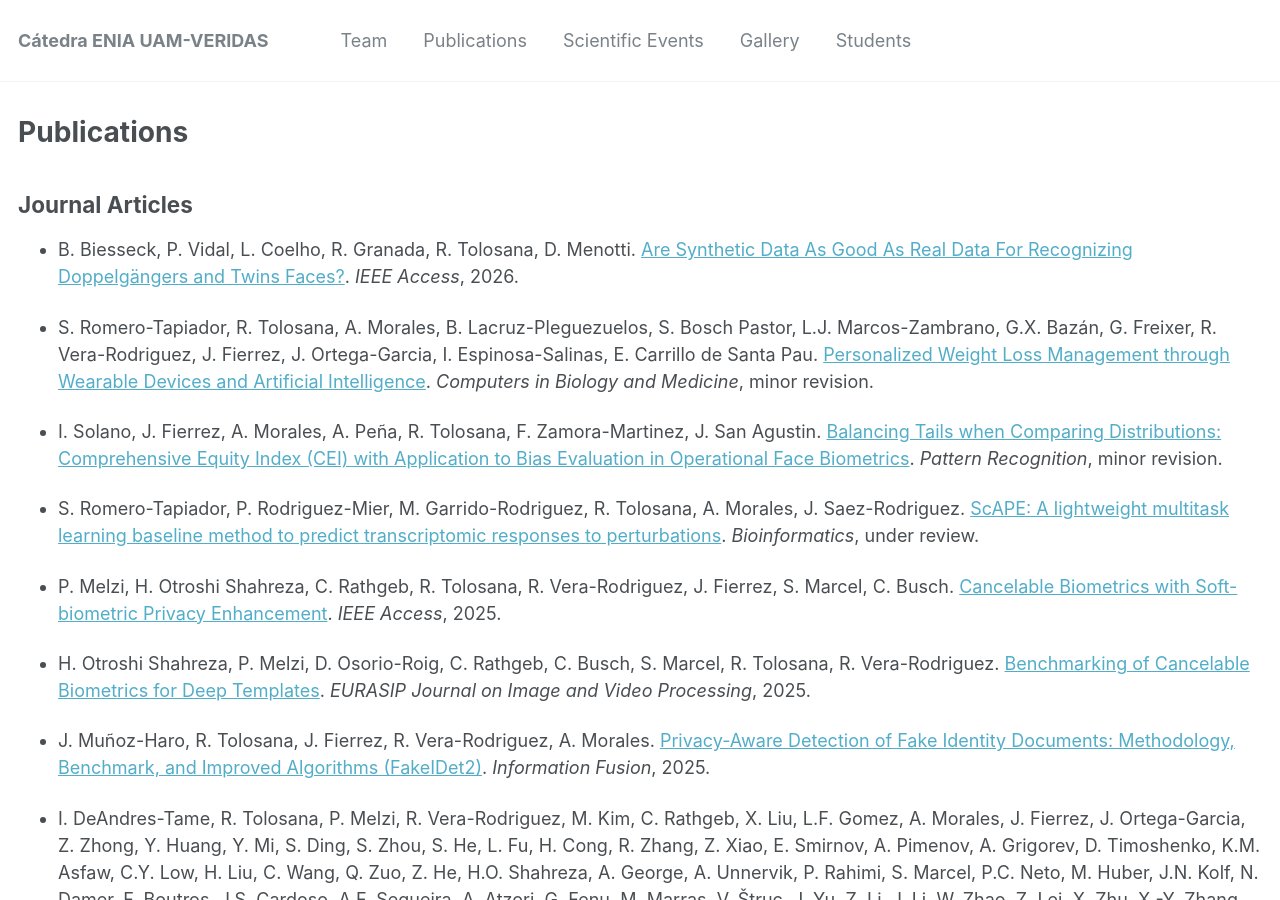
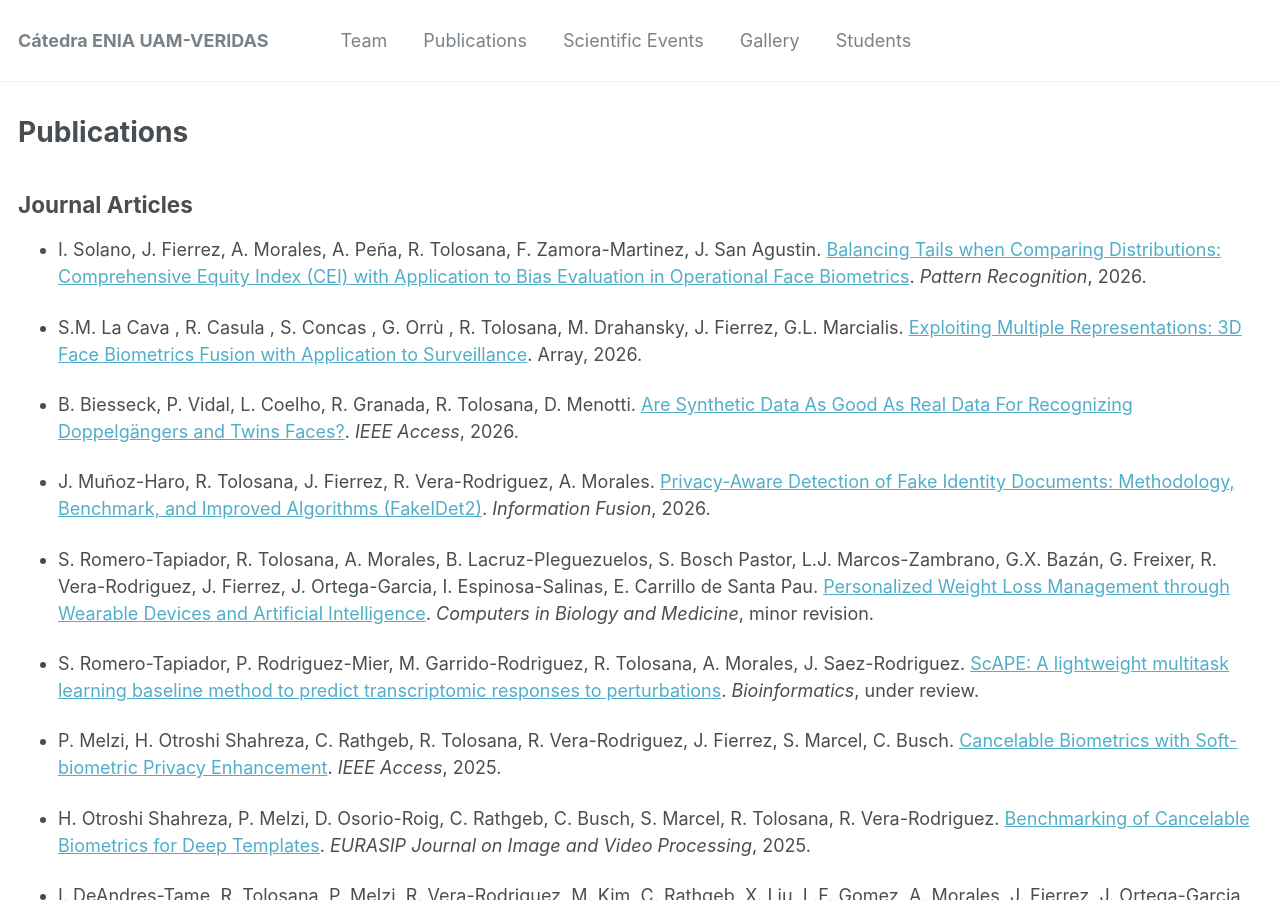
Before and after one commit to catedraeniauam/catedraeniauam.github.io, a Jekyll site: the page built from _pages/publications.md, in a window 1280 px wide and 900 px high. Built offline with Jekyll 4.4.1, drawn with Linux system fonts in a browser that asks for light colours; some of the changed text lies outside the part shown.

Commit message:
Acualizamos links de publicaciones, añadimos publicaciones y actualizamos informacion de publicaciones

```diff
--- a/_pages/publications.md
+++ b/_pages/publications.md
@@ -8,19 +8,21 @@ author_profile: true
 Journal Articles
 -----
 
+- I. Solano, J. Fierrez, A. Morales, A. Peña, R. Tolosana, F. Zamora-Martinez, J. San Agustin. <a href="https://arxiv.org/abs/2506.10564">Balancing Tails when Comparing Distributions: Comprehensive Equity Index (CEI) with Application to Bias Evaluation in Operational Face Biometrics</a>. *Pattern Recognition*, 2026.
+
+- S.M. La Cava , R. Casula , S. Concas , G. Orrù , R. Tolosana, M. Drahansky, J. Fierrez, G.L. Marcialis. <a href="https://arxiv.org/abs/2504.18886">Exploiting Multiple Representations: 3D Face Biometrics Fusion with Application to Surveillance</a>. Array, 2026.
+
 - B. Biesseck, P. Vidal, L. Coelho, R. Granada, R. Tolosana, D. Menotti. <a href="https://ieeexplore.ieee.org/abstract/document/11345108">Are Synthetic Data As Good As Real Data For Recognizing Doppelgängers and Twins Faces?</a>. *IEEE Access*, 2026.
 
+- J. Muñoz-Haro, R. Tolosana, J. Fierrez, R. Vera-Rodriguez, A. Morales. <a href="https://www.sciencedirect.com/science/article/pii/S1566253525010310">Privacy-Aware Detection of Fake Identity Documents: Methodology, Benchmark, and Improved Algorithms (FakeIDet2)</a>. *Information Fusion*, 2026.
+
 - S. Romero-Tapiador, R. Tolosana, A. Morales, B. Lacruz-Pleguezuelos, S. Bosch Pastor, L.J. Marcos-Zambrano, G.X. Bazán, G. Freixer, R. Vera-Rodriguez, J. Fierrez, J. Ortega-Garcia, I. Espinosa-Salinas, E. Carrillo de Santa Pau. <a href="https://arxiv.org/abs/2409.08700">Personalized Weight Loss Management through Wearable Devices and Artificial Intelligence</a>. *Computers in Biology and Medicine*, minor revision.
-
-- I. Solano, J. Fierrez, A. Morales, A. Peña, R. Tolosana, F. Zamora-Martinez, J. San Agustin. <a href="https://arxiv.org/abs/2506.10564">Balancing Tails when Comparing Distributions: Comprehensive Equity Index (CEI) with Application to Bias Evaluation in Operational Face Biometrics</a>. *Pattern Recognition*, minor revision.
 
 - S. Romero-Tapiador, P. Rodriguez-Mier, M. Garrido-Rodriguez, R. Tolosana, A. Morales, J. Saez-Rodriguez. <a href="https://www.biorxiv.org/content/10.1101/2025.09.08.674873v1.abstract">ScAPE: A lightweight multitask learning baseline method to predict transcriptomic responses to perturbations</a>. *Bioinformatics*, under review.
 
 - P. Melzi, H. Otroshi Shahreza, C. Rathgeb, R. Tolosana, R. Vera-Rodriguez, J. Fierrez, S. Marcel, C. Busch. <a href="https://ieeexplore.ieee.org/abstract/document/11086598">Cancelable Biometrics with Soft-biometric Privacy Enhancement</a>. *IEEE Access*, 2025.
 
-- H. Otroshi Shahreza, P. Melzi, D. Osorio-Roig, C. Rathgeb, C. Busch, S. Marcel, R. Tolosana, R. Vera-Rodriguez. <a href="https://arxiv.org/abs/2302.13286">Benchmarking of Cancelable Biometrics for Deep Templates</a>. *EURASIP Journal on Image and Video Processing*, 2025.
-
-- J. Muñoz-Haro, R. Tolosana, J. Fierrez, R. Vera-Rodriguez, A. Morales. <a href="https://www.sciencedirect.com/science/article/pii/S1566253525010310">Privacy-Aware Detection of Fake Identity Documents: Methodology, Benchmark, and Improved Algorithms (FakeIDet2)</a>. *Information Fusion*, 2025.
+- H. Otroshi Shahreza, P. Melzi, D. Osorio-Roig, C. Rathgeb, C. Busch, S. Marcel, R. Tolosana, R. Vera-Rodriguez. <a href="https://link.springer.com/article/10.1186/s13640-025-00679-y">Benchmarking of Cancelable Biometrics for Deep Templates</a>. *EURASIP Journal on Image and Video Processing*, 2025.
 
 - I. DeAndres-Tame, R. Tolosana, P. Melzi, R. Vera-Rodriguez, M. Kim, C. Rathgeb, X. Liu, L.F. Gomez, A. Morales, J. Fierrez, J. Ortega-Garcia, Z. Zhong, Y. Huang, Y. Mi, S. Ding, S. Zhou, S. He, L. Fu, H. Cong, R. Zhang, Z. Xiao, E. Smirnov, A. Pimenov, A. Grigorev, D. Timoshenko, K.M. Asfaw, C.Y. Low, H. Liu, C. Wang, Q. Zuo, Z. He, H.O. Shahreza, A. George, A. Unnervik, P. Rahimi, S. Marcel, P.C. Neto, M. Huber, J.N. Kolf, N. Damer, F. Boutros, J.S. Cardoso, A.F. Sequeira, A. Atzori, G. Fenu, M. Marras, V. Štruc, J. Yu, Z. Li, J. Li, W. Zhao, Z. Lei, X. Zhu, X.-Y. Zhang, B. Biesseck, P. Vidal, L. Coelho, R. Granada and D. Menotti. <a href="https://doi.org/10.1016/j.inffus.2025.103099" target="_blank">Second FRCSyn-onGoing: Winning Solutions and Post-Challenge Analysis to Improve Face Recognition with Synthetic Data</a>. *Information Fusion*, 2025.
 
@@ -45,15 +47,15 @@ Journal Articles
 Conference Papers
 -----
 
+- I. DeAndres-Tame, C. Ye, R. Tolosana, R. Vera-Rodriguez, S. Yu. <a href="https://arxiv.org/abs/2512.19275">Is Visual Realism Enough? Evaluating Gait Biometric Fidelity in Generative AI Human Animation</a>. in *Proc. IAPR International Conference on Pattern Recognition* Lyon, France, August 2026.
+
 - P. Jimenez-Lizcano, S. Romero-Tapiador, R. Tolosana, A. Morales, G.G. de Rivera, R. Vera-Rodriguez, J. Fierrez. <a href="https://arxiv.org/abs/2603.08235">Exploring Deep Learning and Ultra-Widefield Imaging for Diabetic Retinopathy and Macular Edema</a>. in *Proc. IEEE Conference on Artificial Intelligence*, Granada, Spain, 2026.
 
-- D. Jimenez Oviedo, R. Vera-Rodriguez, R. Tolosana, J. Carlos Ruiz-Garcia, J. Herreros-Rodriguez. <a href="">Longitudinal Digital Phenotyping for Early Cognitive-Motor Screening</a>. in *Proc. IEEE Conference on Artificial Intelligence*, Granada, Spain, 2026.
+- D. Jimenez Oviedo, R. Vera-Rodriguez, R. Tolosana, J. Carlos Ruiz-Garcia, J. Herreros-Rodriguez. <a href="https://arxiv.org/abs/2603.25673">Longitudinal Digital Phenotyping for Early Cognitive-Motor Screening</a>. in *Proc. IEEE Conference on Artificial Intelligence*, Granada, Spain, 2026.
 
 - G. Mancera Fernandez, D. DeAlcala, R. Tolosana, J. Fierrez, A. Morales. <a href="https://arxiv.org/abs/2503.07384">Is My Text in Your AI Model? Gradient-based Membership Inference Test applied to LLMs</a>. in *Proc. IEEE Conference on Artificial Intelligence*, Granada, Spain, 2026.
 
 - J. Irigoyen, R. Daza, A. Morales, J. Fierrez, F. Jurado, A. Ortigosa, R. Tolosana. <a href="https://arxiv.org/abs/2602.15531">EduEVAL-DB: A Role-Based Dataset for Pedagogical Risk Evaluation in Educational Explanations</a>. in *Proc. the 16th International Learning Analytics & Knowledge Conference*, Bergen, Norway, 2026.
-
-- I. DeAndres-Tame, C. Ye, R. Tolosana, R. Vera-Rodriguez, S. Yu. <a href="https://arxiv.org/abs/2512.19275">Is Visual Realism Enough? Evaluating Gait Biometric Fidelity in Generative AI Human Animation</a>. Under Review.
 
 - M. Lopez-Duran, J. Fierrez, A. Morales, D. DeAlcala, G. Mancera, J. Irigoyen, R. Tolosana, O. Delgado, F. Jurado, A. Ortigosa. <a href="https://arxiv.org/abs/2603.02150">Zero-and Few-Shot Named-Entity Recognition: Case Study and Dataset in the Crime Domain (CrimeNER)</a>. Under Review.
 
```
